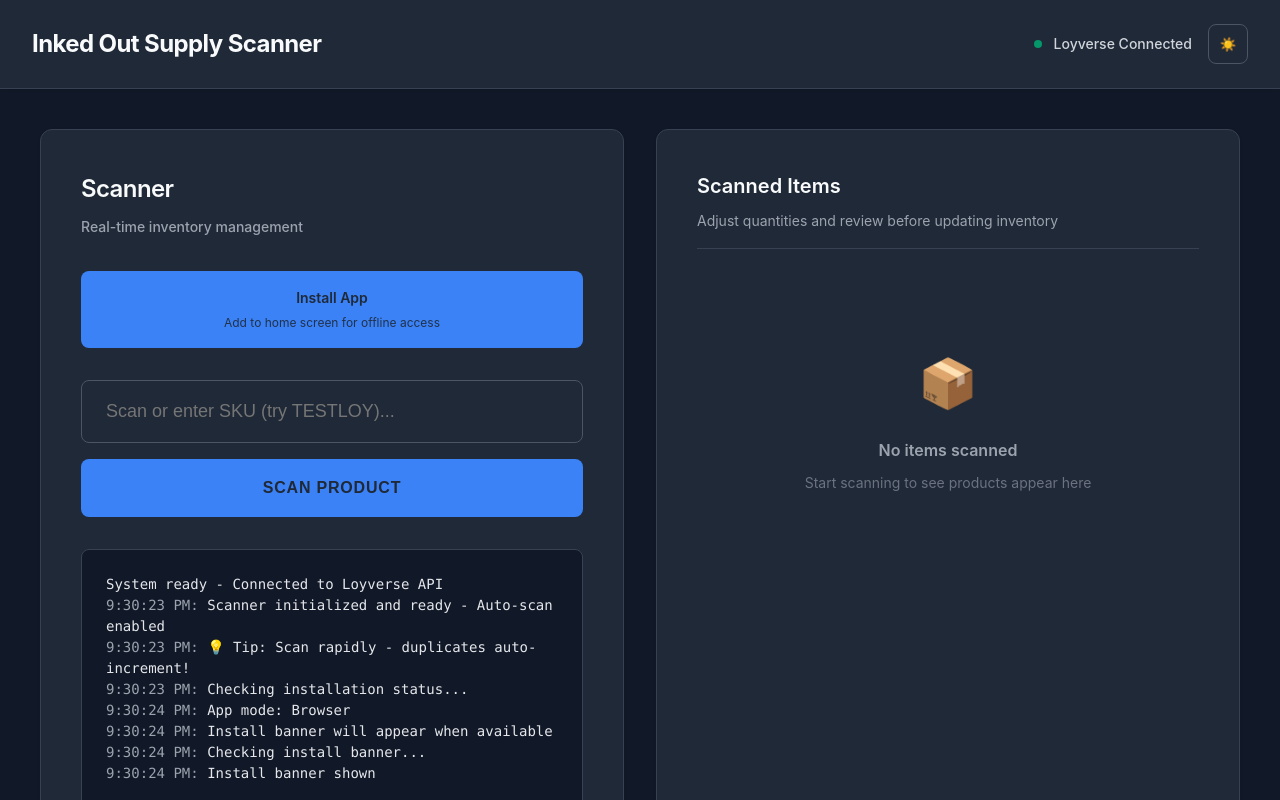
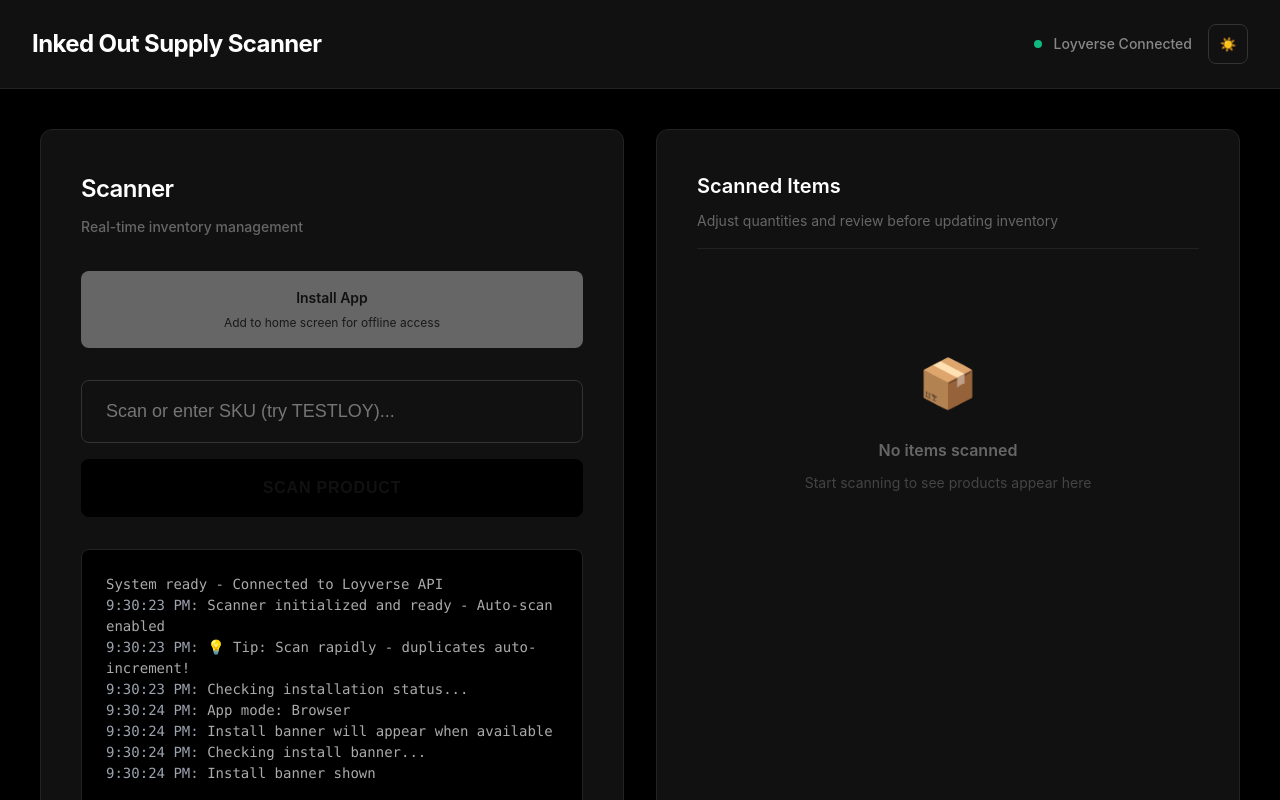
Before and after one commit to sirenncryptic/ScannerApp, a website: page index.html in a window 1280 px wide. Both pictures are taken after a click on the button "Toggle dark mode". Shown: the top 800 px of the page. Drawn offline with Linux system fonts and the light colour scheme.

Commit message:
Update index.html

```diff
--- a/index.html
+++ b/index.html
@@ -33,21 +33,25 @@
             --white: #ffffff;
         }
 
-        /* Dark mode variables */
+        /* Dark mode variables - BLACK AND GREYS */
         [data-theme="dark"] {
-            --primary: #3b82f6;
-            --primary-light: #60a5fa;
-            --gray-50: #111827;
-            --gray-100: #1f2937;
-            --gray-200: #374151;
-            --gray-300: #4b5563;
-            --gray-400: #6b7280;
-            --gray-500: #9ca3af;
-            --gray-600: #d1d5db;
-            --gray-700: #e5e7eb;
-            --gray-800: #f3f4f6;
-            --gray-900: #f9fafb;
-            --white: #1f2937;
+            --primary: #000000;
+            --primary-light: #333333;
+            --accent: #666666;
+            --success: #10b981;
+            --danger: #ef4444;
+            --warning: #f59e0b;
+            --gray-50: #000000;
+            --gray-100: #111111;
+            --gray-200: #222222;
+            --gray-300: #333333;
+            --gray-400: #444444;
+            --gray-500: #666666;
+            --gray-600: #888888;
+            --gray-700: #aaaaaa;
+            --gray-800: #cccccc;
+            --gray-900: #ffffff;
+            --white: #111111;
         }
 
         * {
```
